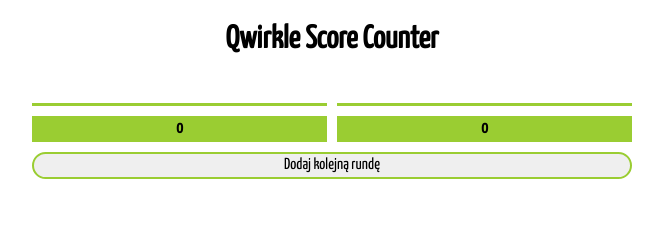
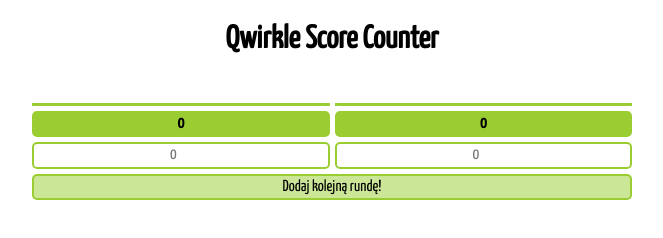
Before and after one commit to LaminarPLayer/qwirkle, a plain HTML site: page index.html in a window 1280 px wide. Both pictures are taken after a click on the button "Rozpocznij grę!". Shown: the whole page, without its empty margins (308-971 px from the left). Drawn offline with Linux system fonts and the light colour scheme.

Commit message:
Slightly better after these changes

```diff
--- a/qwirkle.css
+++ b/qwirkle.css
@@ -39,13 +39,11 @@
     justify-content: space-evenly;
     grid-template-columns: repeat(var(--plyr-number), 1fr);
     grid-template-rows: repeat(7, 1.5fr);
-    gap: 10px;
+    gap: 5px;
 }
-
 #scoreGrid.hide{
     display: none;
 }
-
 #scoreGrid div, #scoreGrid input{
     min-width: 50px;
     word-wrap: normal;
@@ -60,13 +58,19 @@
     background: yellowgreen;
     padding: 4px;
     font-weight: bold;
+    border-radius: 5px;
 }
 #scoreGrid input[type="number"]{
     border: 2px solid yellowgreen;
+    border-radius: 5px;
+}
+#scoreGrid input[type="number"]:focus{
+    background: rgb(153, 205, 50, .5);
 }
 #scoreGrid input[type="button"]{
-    border: 2px solid yellowgreen;
-    border-radius: 25px;
+    border: 2px solid rgba(153, 205, 50);
+    border-radius: 5px;
+    background: rgb(153, 205, 50, .5);
 }
 
 
--- a/qwirkle.js
+++ b/qwirkle.js
@@ -54,6 +54,7 @@
     scoreGrid.insertAdjacentHTML("beforeend", "<input type=\"button\" id=\"next-round\" value=\"Dodaj kolejną rundę\">");
     let nextRound = document.querySelector("#next-round");
     nextRound.addEventListener("click", initTurn);
+    initTurn();
 }
 
 function initTurn(){
@@ -64,7 +65,6 @@
     }
     // update sum score when changing score in turn
     let lastTurn = document.querySelectorAll(".turn-" + turn);
-    lastTurn[0].addEventListener("input", updateScore);
     for(let i = 0; i<players.value; i++){
         lastTurn[i].addEventListener("change", updateScore);
     }
```
